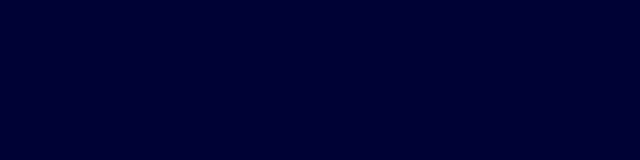
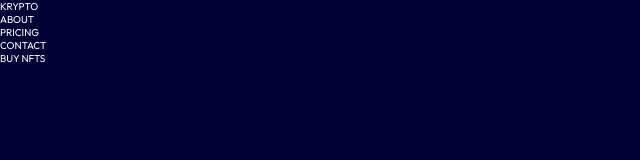
Before and after one commit to johdasgran/krypto, a website: page index.html in a window 1280 px wide. Shown: the whole page, without its empty margins (0-640 px from the left). Drawn offline with nearby package versions, Linux system fonts and the light colour scheme; files that its build step writes are made by us from their sources.

Commit message:
add header

```diff
--- a/assets/sass/layout/_header.scss
+++ b/assets/sass/layout/_header.scss
@@ -0,0 +1,3 @@
+.header {
+    color: $color-text;
+}
--- a/assets/sass/style.scss
+++ b/assets/sass/style.scss
@@ -1 +1,2 @@
 @import './utilities/globals';
+@import './layout/header';
--- a/assets/sass/utilities/_globals.scss
+++ b/assets/sass/utilities/_globals.scss
@@ -1,5 +1,6 @@
 $font: "Outfit", sans-serif;
 $bg-color: #000235;
+$color-text: #fff;
 
 * {
   box-sizing: border-box;
@@ -9,7 +10,7 @@ $bg-color: #000235;
 
 html {
   font-size: 62.5%;
-  font-family: var($font);
+  font-family: $font;
   min-width: 320px;
 }
 
--- a/index.html
+++ b/index.html
@@ -13,5 +13,24 @@
     <link rel="stylesheet" href="./assets/css/style.css">
     <title>Krypto</title>
   </head>
-  <body></body>
+  <body>
+
+    <header class="header">
+      <div class="header__container">
+          <div class="header__logo">
+            <span>KRYPTO</span>
+          </div>
+          <navbar>
+            <ul>
+              <li>ABOUT</li>
+              <li>PRICING</li>
+              <li>CONTACT</li>
+              <li>BUY NFTS</li>
+            </ul>
+          </navbar>
+      </div>
+    </header>
+
+
+  </body>
 </html>
```
